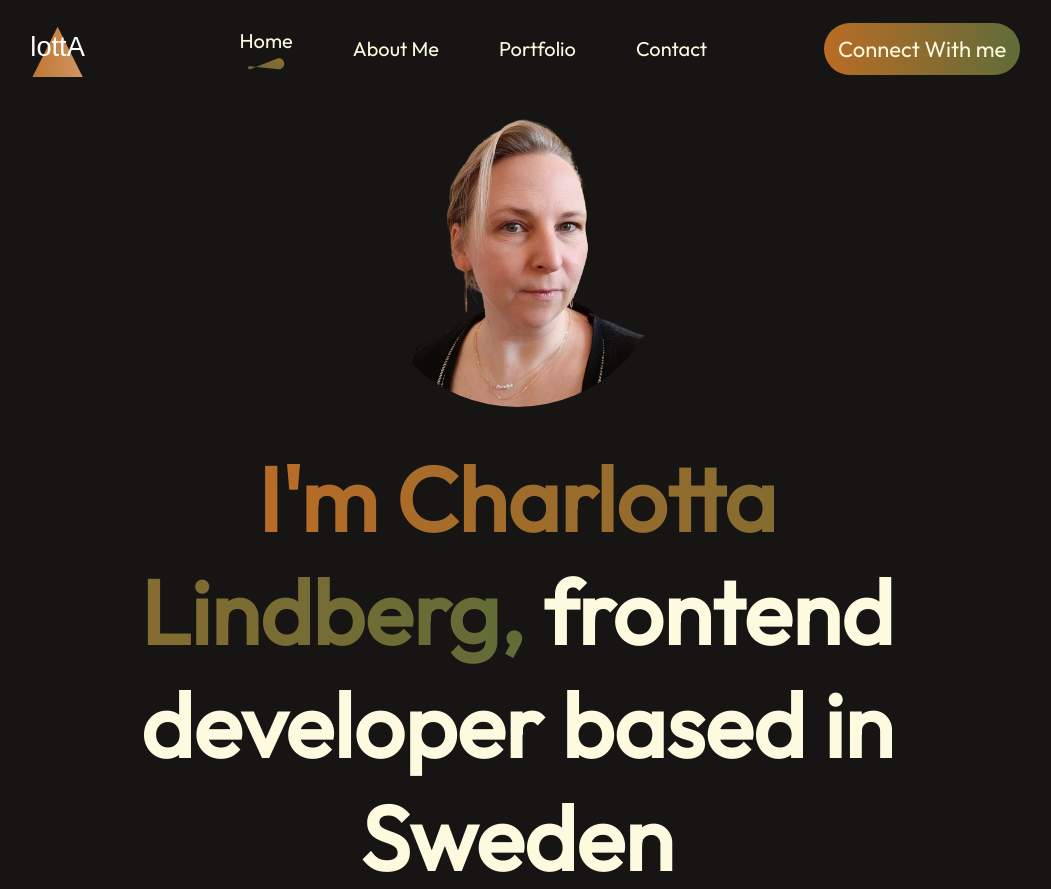
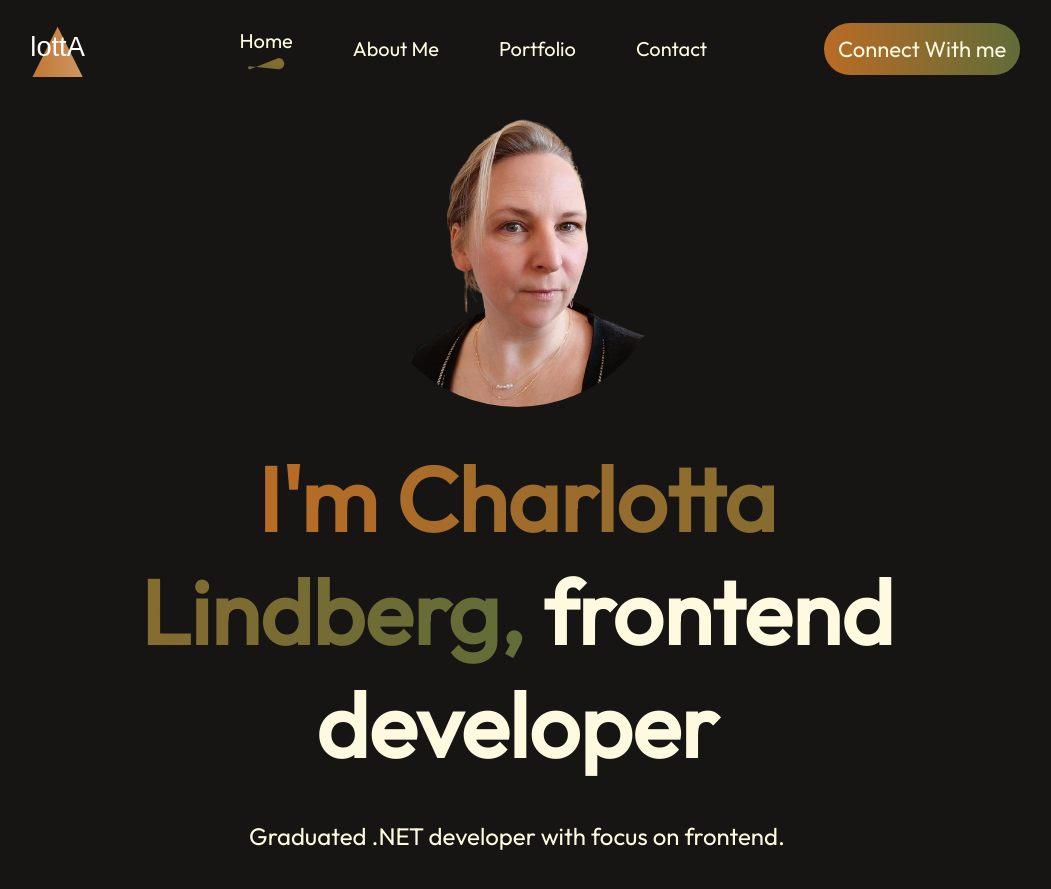
Before and after one commit to Xayida83/portfolio-lotta, a React (Vite) app: page / in a window 1280 px wide. Shown: the top 889 px of the page, without its empty margins (123-1174 px from the left). Built offline with nearby package versions, Linux system fonts and the light colour scheme.

Commit message:
changing text on hero

```diff
--- a/src/Components/Hero/Hero.jsx
+++ b/src/Components/Hero/Hero.jsx
@@ -8,8 +8,8 @@ export const Hero = () => {
   return (
     <div id='home' className='hero'>
       <img src={profile_img} alt="" />
-      <h1><span>I'm Charlotta Lindberg,</span> frontend developer based in Sweden</h1>
-      <p>I'm a student living in Stockholm excited about my new career as a developer.</p>
+      <h1><span>I'm Charlotta Lindberg,</span> frontend developer</h1>
+      <p>Graduated .NET developer with focus on frontend.</p>
       <div className="hero-action">
         <div className="hero-connect"><AnchorLink className='anchor-link' offset={50} href='#contact'>Connect with me</AnchorLink></div>
 
```
